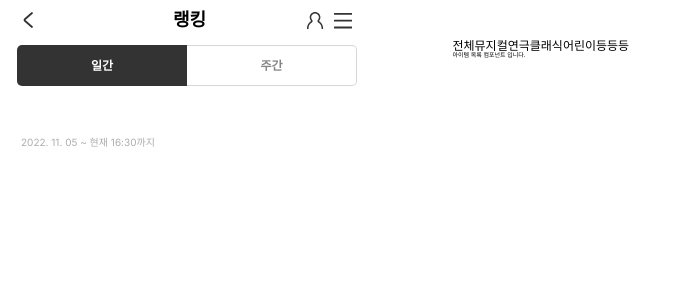
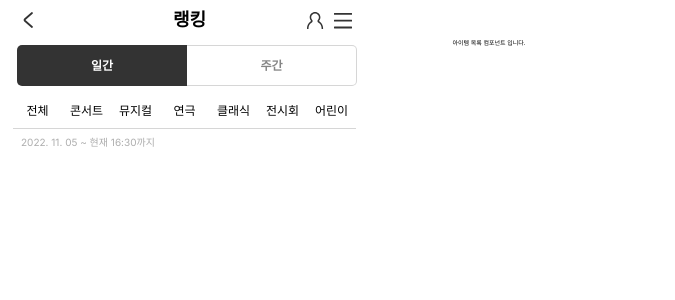
Before and after one commit to CDS-Seminar-1-IN-SOPT/Client, a React (Create React App) app: page /ranking in a window 1280 px wide. Shown: the top 300 px of the page, without its empty margins (0-675 px from the left). Built offline with nearby package versions, Linux system fonts and the light colour scheme.

Commit message:
style🎨: ranking page view Navbar 컴포넌트 정적 디자인  퍼블리싱

```diff
--- a/src/components/Ranking/Navbar.jsx
+++ b/src/components/Ranking/Navbar.jsx
@@ -1,11 +1,19 @@
 import React from 'react';
 import styled from 'styled-components';
-import { theme } from 'styles/theme';
+import { theme, mixins } from 'styles/theme';
 
 function Navbar() {
   return (
     <Styled.Root>
-      <Styled.List>전체뮤지컬연극클래식어린이등등등</Styled.List>
+      <Styled.List>
+        <Styled.Item>전체</Styled.Item>
+        <Styled.Item>콘서트</Styled.Item>
+        <Styled.Item>뮤지컬</Styled.Item>
+        <Styled.Item>연극</Styled.Item>
+        <Styled.Item>클래식</Styled.Item>
+        <Styled.Item>전시회</Styled.Item>
+        <Styled.Item>어린이</Styled.Item>
+      </Styled.List>
     </Styled.Root>
   );
 }
@@ -16,6 +24,20 @@ const Styled = {
   Root: styled.div`
     font-size: ${theme.fontSizes.body02};
     font-weight: ${theme.fontWeights.body02};
+    position: absolute;
+    width: 34.8rem;
+    height: 3.5rem;
+    left: 1.3rem;
+    top: 9.4rem;
   `,
-  List: styled.ul``,
+  List: styled.ul`
+    ${mixins.rowFlexBox};
+    padding-right: 0.5rem;
+  `,
+  Item: styled.li`
+    ${mixins.rowFlexBox};
+    width: 100%;
+    height: 3.5rem;
+    border-bottom: 0.1rem solid ${theme.colors.grey_04};
+  `,
 };
```
